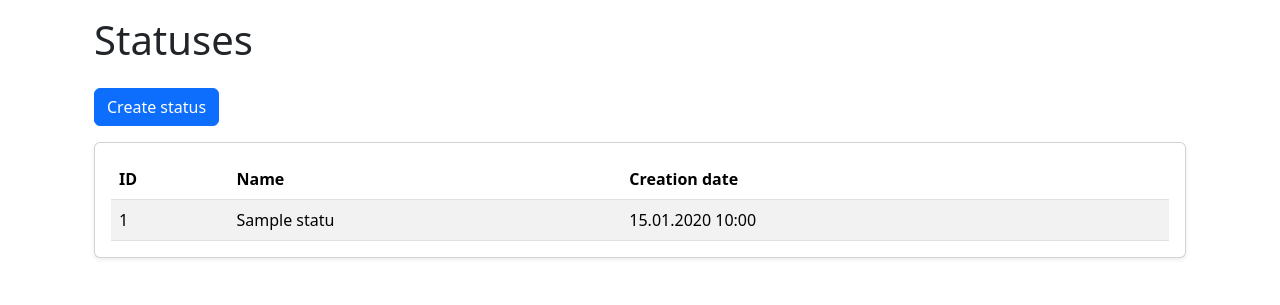
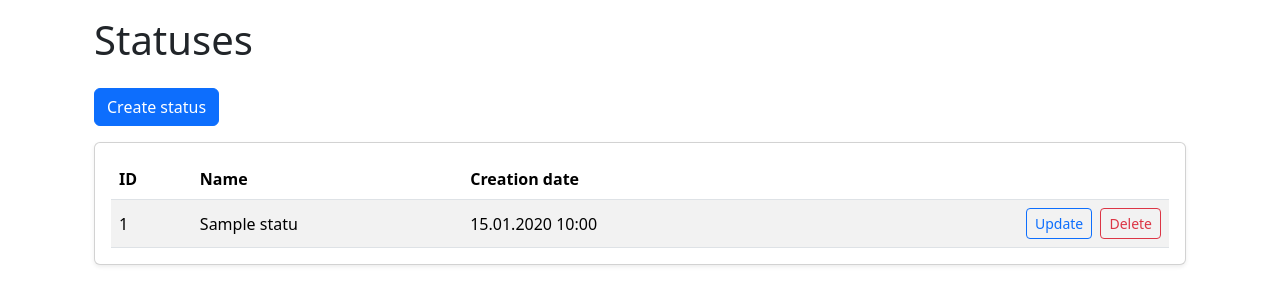
Before and after one commit to greenkerokero/python-project-52, a Django app: page /en/statuses/ in a window 1280 px wide. Shown: the part 58-363 px from the top of the page. Run offline with Django 5.2, Linux system fonts and the light colour scheme; a user stored in the database is signed in; tables that the repository leaves empty hold one stand-in row (values such as "Sample post"); some libraries are stand-ins or nearby versions.

Commit message:
Add Update and Delete status buttons

```diff
--- a/task_manager/statuses/templates/statuses/index.html
+++ b/task_manager/statuses/templates/statuses/index.html
@@ -29,7 +29,14 @@
           <td>{{ status.name }}</td>
           <td>{{ status.created_at|date:"d.m.Y H:i" }}</td>
           <td class="text-nowrap text-end">
-
+            {% if request.user.is_authenticated %}
+            <a class="btn btn-sm btn-outline-primary ms-1" href="{% url 'statuses:update' status.id %}">
+              {% translate "Update" %}
+            </a>
+            <a class="btn btn-sm btn-outline-danger ms-1" href="{% url 'statuses:delete' status.id %}">
+              {% translate "Delete" %}
+            </a>
+            {% endif %}
           </td>
         </tr>
         {% endfor %}
--- a/task_manager/statuses/urls.py
+++ b/task_manager/statuses/urls.py
@@ -1,10 +1,12 @@
 from django.urls import path
 
-from task_manager.statuses.views import StatusCreateView, StatusListView
+from task_manager.statuses.views import StatusCreateView, StatusListView, StatusUpdateView, StatusDeleteView
 
 app_name = 'statuses'
 
 urlpatterns = [
     path('', StatusListView.as_view(), name='index'),
     path('create/', StatusCreateView.as_view(), name='create'),
+    path('<int:pk>/update/', StatusUpdateView.as_view(), name='update'),
+    path('<int:pk>/delete/', StatusDeleteView.as_view(), name='delete'),
 ]
--- a/task_manager/statuses/views.py
+++ b/task_manager/statuses/views.py
@@ -3,7 +3,7 @@ from django.contrib.messages.views import SuccessMessageMixin
 from django.shortcuts import redirect
 from django.urls import reverse_lazy
 from django.utils.translation import gettext_lazy as _
-from django.views.generic import CreateView, ListView
+from django.views.generic import CreateView, ListView, UpdateView, DeleteView
 
 from task_manager.statuses.forms import StatusForm
 from task_manager.statuses.mixins import LoginRequiredMessagesMixin
@@ -23,3 +23,18 @@ class StatusCreateView(LoginRequiredMessagesMixin, SuccessMessageMixin, CreateVi
     template_name = 'statuses/create.html'
     success_url = reverse_lazy('statuses:index')
     success_message = _('Status successfully created')
+
+
+class StatusUpdateView(LoginRequiredMessagesMixin, SuccessMessageMixin, UpdateView):
+    model = Status
+    form_class = StatusForm
+    template_name = 'statuses/update.html'
+    success_url = reverse_lazy('statuses:index')
+    success_message = _('Status successfully updated')
+
+
+class StatusDeleteView(LoginRequiredMessagesMixin, SuccessMessageMixin, DeleteView):
+    model = Status
+    template_name = 'statuses/delete.html'
+    success_url = reverse_lazy('statuses:index')
+    success_message = _('Status successfully removed')
```
Also changed, not shown: task_manager/statuses/templates/statuses/delete.html (added, +10 -0 lines), task_manager/statuses/templates/statuses/update.html (added, +14 -0 lines).
